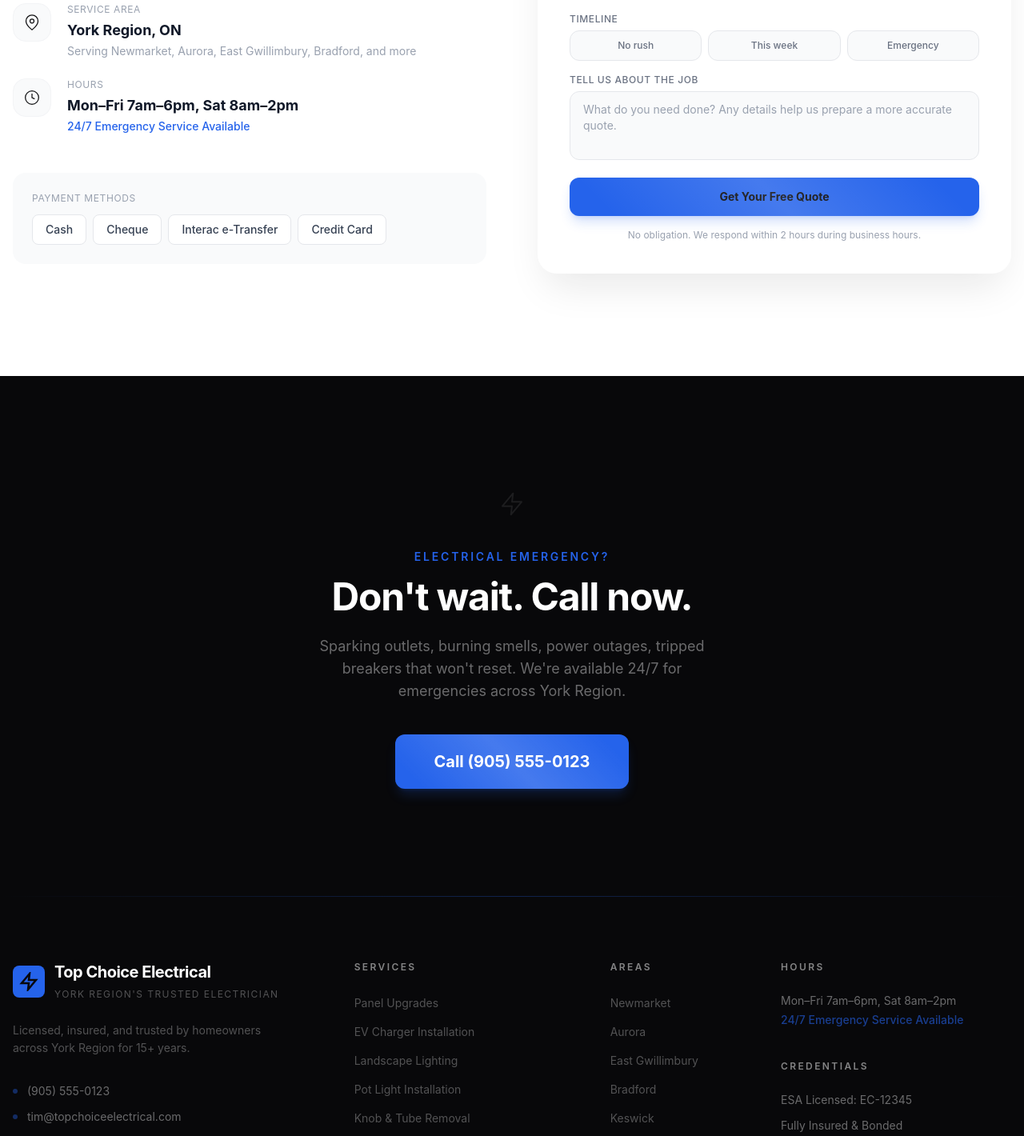
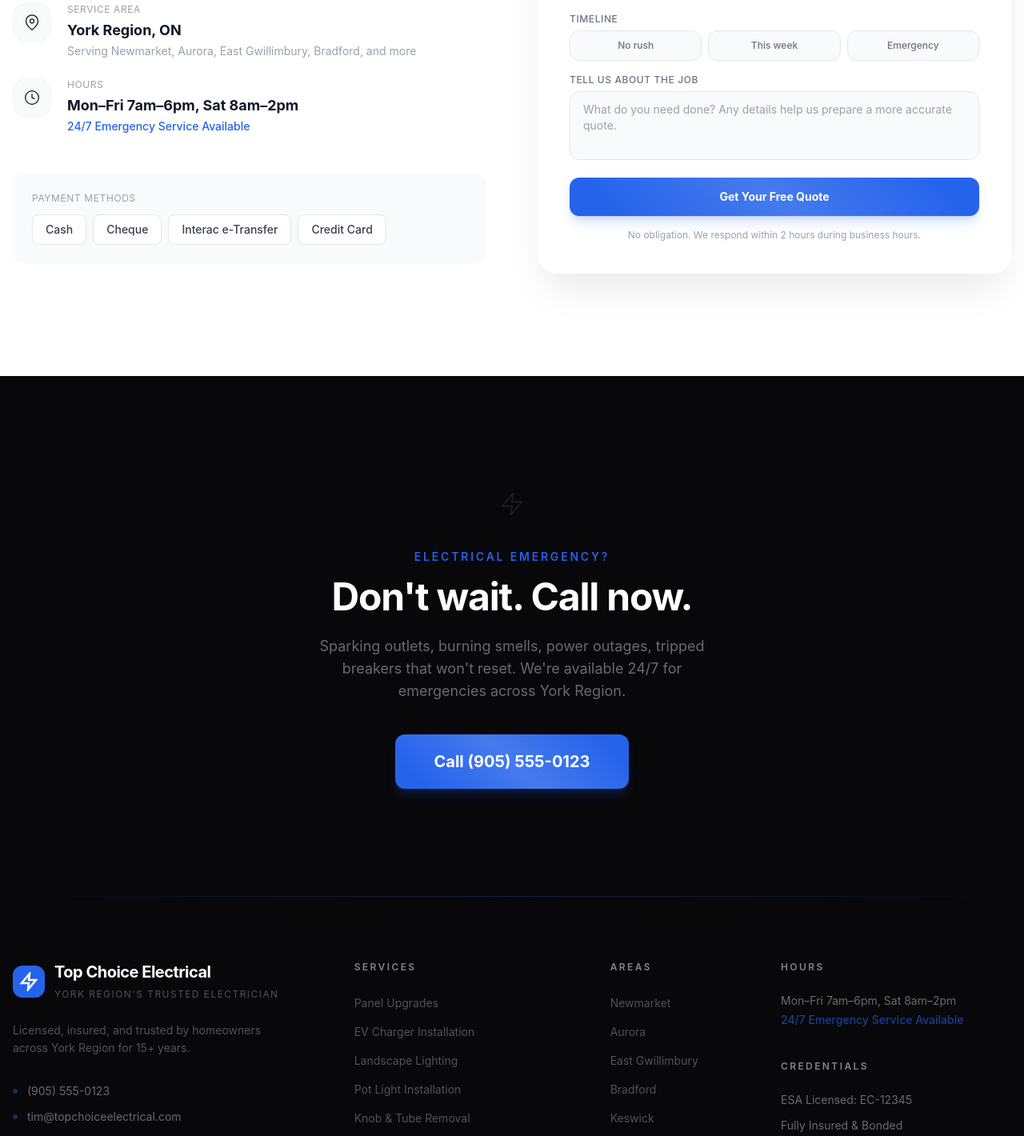
Before and after one commit to staybookt/tce-website, a Next.js app: page /contact in a window 1280 px wide. Shown: the part 918-2338 px from the top of the page at 80% size. Built offline with nearby package versions, Linux system fonts and the light colour scheme.

Commit message:
fix: push remaining button contrast fixes (Footer, QuoteForm, home page)

```diff
--- a/src/app/page.tsx
+++ b/src/app/page.tsx
@@ -366,7 +366,7 @@ export default function Home() {
             </a>
             <Link
               href="/contact"
-              className="btn-premium bg-gold hover:bg-gold-dark text-navy-dark font-bold px-10 py-4 rounded-xl text-base transition-all duration-300 shadow-lg shadow-gold/20 hover:scale-[1.02]"
+              className="btn-premium bg-gold hover:bg-gold-dark text-white font-bold px-10 py-4 rounded-xl text-base transition-all duration-300 shadow-lg shadow-gold/20 hover:scale-[1.02]"
             >
               Get a Free Quote
             </Link>
--- a/src/components/Footer.tsx
+++ b/src/components/Footer.tsx
@@ -12,8 +12,8 @@ export default function Footer() {
           {/* Brand */}
           <div className="md:col-span-4">
             <div className="flex items-center gap-3 mb-6">
-              <div className="w-10 h-10 bg-gold rounded-lg flex items-center justify-center">
-                <svg viewBox="0 0 24 24" className="w-6 h-6 text-navy-dark" fill="none" stroke="currentColor" strokeWidth="2.5">
+              <div className="w-10 h-10 bg-gold rounded-xl flex items-center justify-center">
+                <svg viewBox="0 0 24 24" className="w-6 h-6 text-white" fill="none" stroke="currentColor" strokeWidth="2.5">
                   <path d="M13 2L3 14h9l-1 8 10-12h-9l1-8z" />
                 </svg>
               </div>
--- a/src/components/QuoteForm.tsx
+++ b/src/components/QuoteForm.tsx
@@ -167,7 +167,7 @@ export default function QuoteForm({ preselectedService }: { preselectedService?:
       <button
         type="submit"
         disabled={submitting}
-        className="w-full btn-premium bg-gold hover:bg-gold-dark text-navy-dark font-bold py-3.5 rounded-xl transition-all duration-300 shadow-lg shadow-gold/20 hover:shadow-gold/40 disabled:opacity-60 disabled:cursor-not-allowed text-sm"
+        className="w-full btn-premium bg-gold hover:bg-gold-dark text-white font-bold py-3.5 rounded-xl transition-all duration-300 shadow-lg shadow-gold/20 hover:shadow-gold/40 disabled:opacity-60 disabled:cursor-not-allowed text-sm"
       >
         {submitting ? (
           <span className="flex items-center justify-center gap-2">
```
